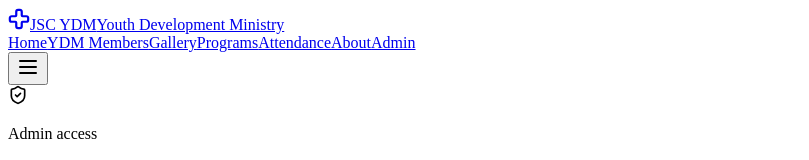
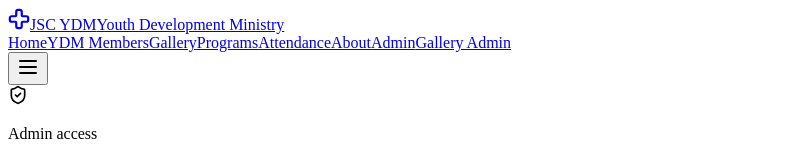
Before and after one commit to TechWorldBig/churchWebsite, a React (Vite) app: page /admin in a window 1280 px wide. Shown: the top 160 px of the page, without its empty margins (0-809 px from the left). Built offline with nearby package versions, Linux system fonts and the light colour scheme; the HTML template or start-up script is replaced by a standard one.

Commit message:
Add separate gallery admin navigation

```diff
--- a/src/components/Layout.tsx
+++ b/src/components/Layout.tsx
@@ -1,6 +1,6 @@
 import { type ReactNode, useState } from 'react'
 import { Menu, X, Cross, Instagram, Youtube } from 'lucide-react'
-import { Link, NavLink } from 'react-router-dom'
+import { Link, NavLink, useLocation } from 'react-router-dom'
 import { motion, AnimatePresence } from 'framer-motion'
 
 const links = [
@@ -15,6 +15,8 @@ const links = [
 
 export default function Layout({ children }: { children: ReactNode }) {
   const [open, setOpen] = useState(false)
+  const location = useLocation()
+  const isAdminArea = location.pathname.startsWith('/admin')
 
   return (
     <div className="min-h-screen bg-stone-50 text-slate-900">
@@ -41,6 +43,7 @@ export default function Layout({ children }: { children: ReactNode }) {
                 {label}
               </NavLink>
             ))}
+            {isAdminArea && <NavLink to="/admin/gallery" className={({ isActive }) => `rounded-full px-4 py-2 text-sm font-semibold transition ${isActive ? 'bg-white text-[#071f19]' : 'text-white/75 hover:bg-white/10 hover:text-white'}`}>Gallery Admin</NavLink>}
           </nav>
 
           <button className="rounded-xl p-2 lg:hidden" aria-label="Toggle navigation" onClick={() => setOpen((v) => !v)}>
@@ -56,6 +59,7 @@ export default function Layout({ children }: { children: ReactNode }) {
                     {label}
                   </NavLink>
                 ))}
+                {isAdminArea && <NavLink to="/admin/gallery" onClick={() => setOpen(false)} className={({ isActive }) => `rounded-xl px-4 py-3 font-semibold ${isActive ? 'bg-white text-[#071f19]' : 'text-white/70'}`}>Gallery Admin</NavLink>}
               </div>
             </motion.nav>
           )}
```
